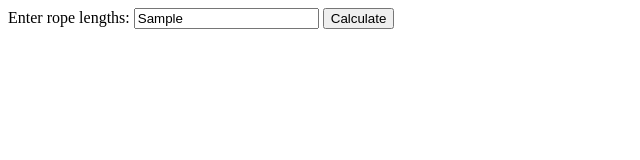
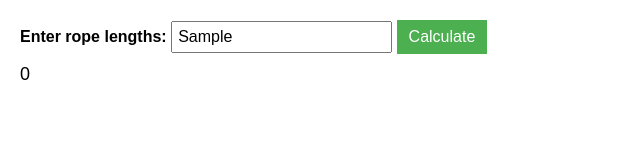
Before and after one commit to acciojob/Minimum-Cost-Of-Ropes-jhans1-cs, a website: page main.html in a window 1280 px wide. Both pictures are taken after typing "Sample" into the empty fields and a click on the button "Calculate". Shown: the whole page, without its empty margins (0-640 px from the left). Drawn offline with Linux system fonts and the light colour scheme.

Commit message:
created a submission

```diff
--- a/main.html
+++ b/main.html
@@ -1,10 +1,37 @@
 <!DOCTYPE html>
+<html>
+<head>
+  <style>
+    body {
+      font-family: Arial, sans-serif;
+      margin: 0;
+      padding: 20px;
+    }
 
-<html>
+    label {
+      font-weight: bold;
+    }
 
-<head>
+    input[type="text"] {
+      padding: 5px;
+      font-size: 16px;
+    }
+
+    button {
+      padding: 8px 12px;
+      font-size: 16px;
+      background-color: #4CAF50;
+      color: white;
+      border: none;
+      cursor: pointer;
+    }
+
+    #result {
+      margin-top: 10px;
+      font-size: 18px;
+    }
+  </style>
 </head>
-
 <body>
   <form id="form">
     <label for="rope-lengths">Enter rope lengths:</label>
@@ -13,12 +40,6 @@
   </form>
   <div id="result"></div>
 
-<script>
-    type="text/javascript" src="./script.js"
-
-  </script>
-
-
+  <script src="./script.js"></script>
 </body>
-
 </html>
--- a/script.js
+++ b/script.js
@@ -1,5 +1,5 @@
 function calculateMinCost() {
-  const input = document.getElementById('ropes-input').value;
+  const input = document.getElementById('rope-lengths').value;
   const ropes = input.split(',').map(Number);
 
   // Function to calculate the minimum cost of connecting ropes
```
Lines whose indentation alone changed are shown as unchanged.
